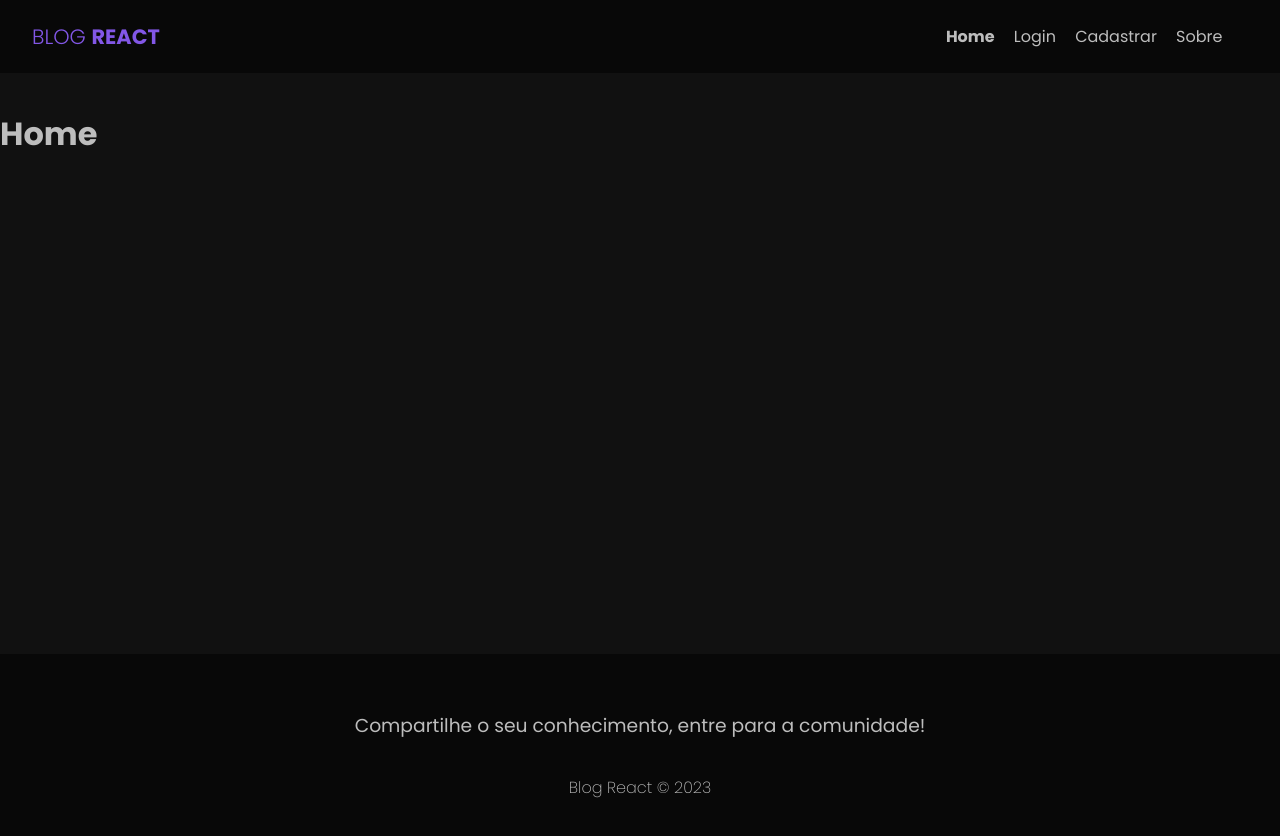
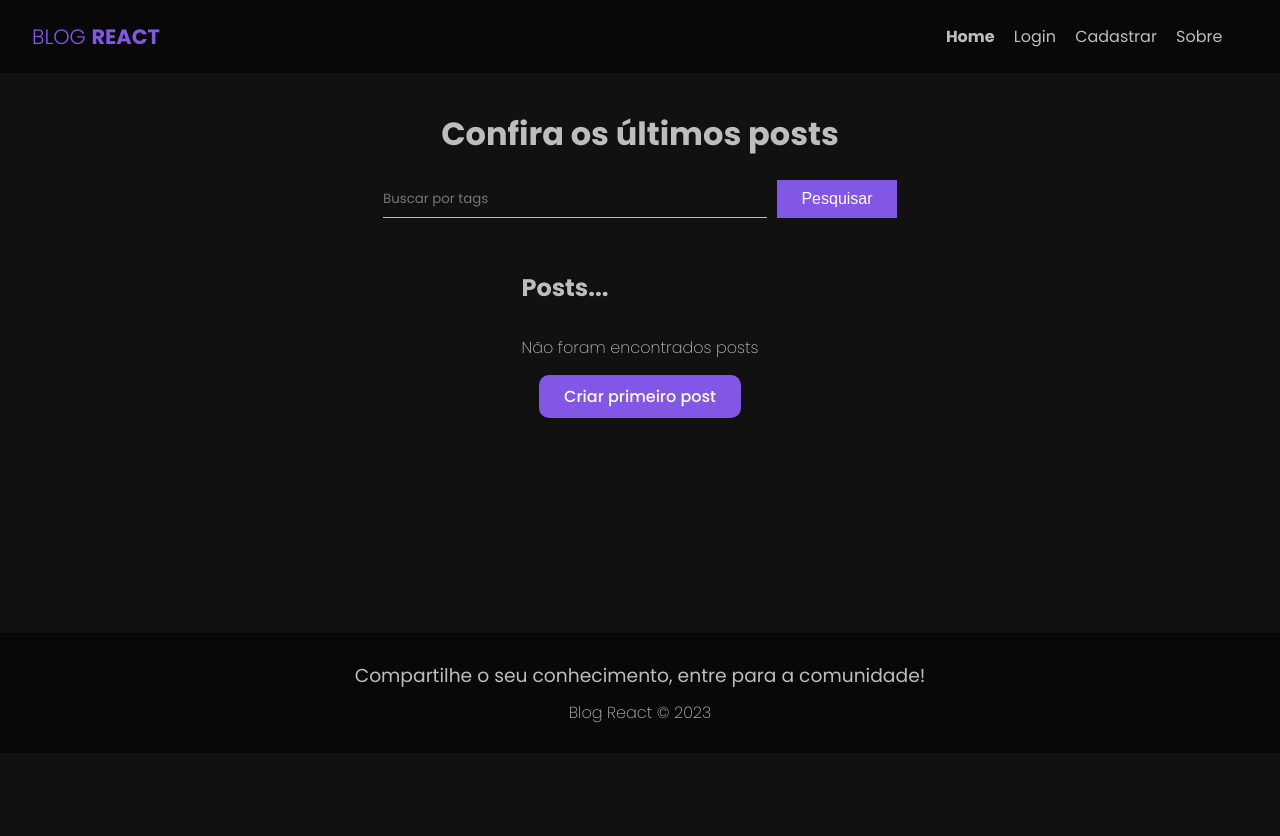
Before and after one commit to dimasneto7/blogreact, a React (Create React App) app: page / in a window 1280 px wide. Shown: the top 836 px of the page. After the commit the page ends 800 px from the top, so only its background shows below. Built offline with nearby package versions, Linux system fonts and the light colour scheme; no server answers.

Commit message:
useFetchDocuments

```diff
--- a/src/components/Footer.module.css
+++ b/src/components/Footer.module.css
@@ -1,5 +1,5 @@
 .footer {
-  height: 200px;
+  height: 120px;
   display: flex;
   flex-direction: column;
   align-items: center;
@@ -10,8 +10,11 @@
 
 h3 {
   font-weight: 400;
+  margin: 0;
 }
 
 p {
   font-weight: 200;
+  margin: 0;
+  padding-top: 10px;
 }
--- a/src/index.css
+++ b/src/index.css
@@ -60,7 +60,6 @@
   padding: 0.8em 0;
   background-color: transparent;
   color: #bdbdbd;
-  margin-bottom: 1rem;
 }
 
 .btn {
--- a/src/pages/CreatePost/CreatePost.module.css
+++ b/src/pages/CreatePost/CreatePost.module.css
@@ -12,3 +12,7 @@
   max-width: 500px;
   margin: 5px auto 30px auto;
 }
+
+.createPost button {
+  margin-top: 15px;
+}
--- a/src/pages/Home/Home.js
+++ b/src/pages/Home/Home.js
@@ -1,9 +1,37 @@
 import styles from "./Home.module.css";
 
+import { useNavigate, Link } from "react-router-dom";
+import { useState } from "react";
+
 const Home = () => {
+  const [query, setQuery] = useState("");
+  const [posts] = useState([]);
+
+  const handleSubmit = (e) => {
+    e.preventDefault();
+  };
   return (
-    <div>
-      <h1>Home</h1>
+    <div className={styles.home}>
+      <h1>Confira os últimos posts</h1>
+      <form onSubmit={handleSubmit} className={styles.search_form}>
+        <input
+          type="text"
+          placeholder="Buscar por tags"
+          onChange={(e) => setQuery(e.target.value)}
+        />
+        <button class="btn btn-dark">Pesquisar</button>
+      </form>
+      <div>
+        <h2>Posts...</h2>
+        {posts && posts.length === 0 && (
+          <div className={styles.noposts}>
+            <p>Não foram encontrados posts</p>
+            <Link to="/posts/create" className="btn">
+              Criar primeiro post
+            </Link>
+          </div>
+        )}
+      </div>
     </div>
   );
 };
--- a/src/pages/Home/Home.module.css
+++ b/src/pages/Home/Home.module.css
@@ -0,0 +1,31 @@
+.home {
+  display: flex;
+  flex-direction: column;
+  align-items: center;
+  justify-content: center;
+}
+
+.search_form {
+  max-width: 100%;
+  width: 60%;
+  display: flex;
+  justify-content: center;
+  margin-bottom: 2em;
+}
+
+.search_form input {
+  margin-right: 10px;
+  width: 50%;
+}
+
+.noposts {
+  text-align: center;
+}
+
+.noposts p {
+  margin-bottom: 1.5em;
+}
+
+.noposts a {
+  padding: 10px 25px;
+}
```
Also changed, not shown: src/firebase/config.js (+0 -18 lines), src/hooks/useFetchDocuments.js (added, +60 -0 lines).
